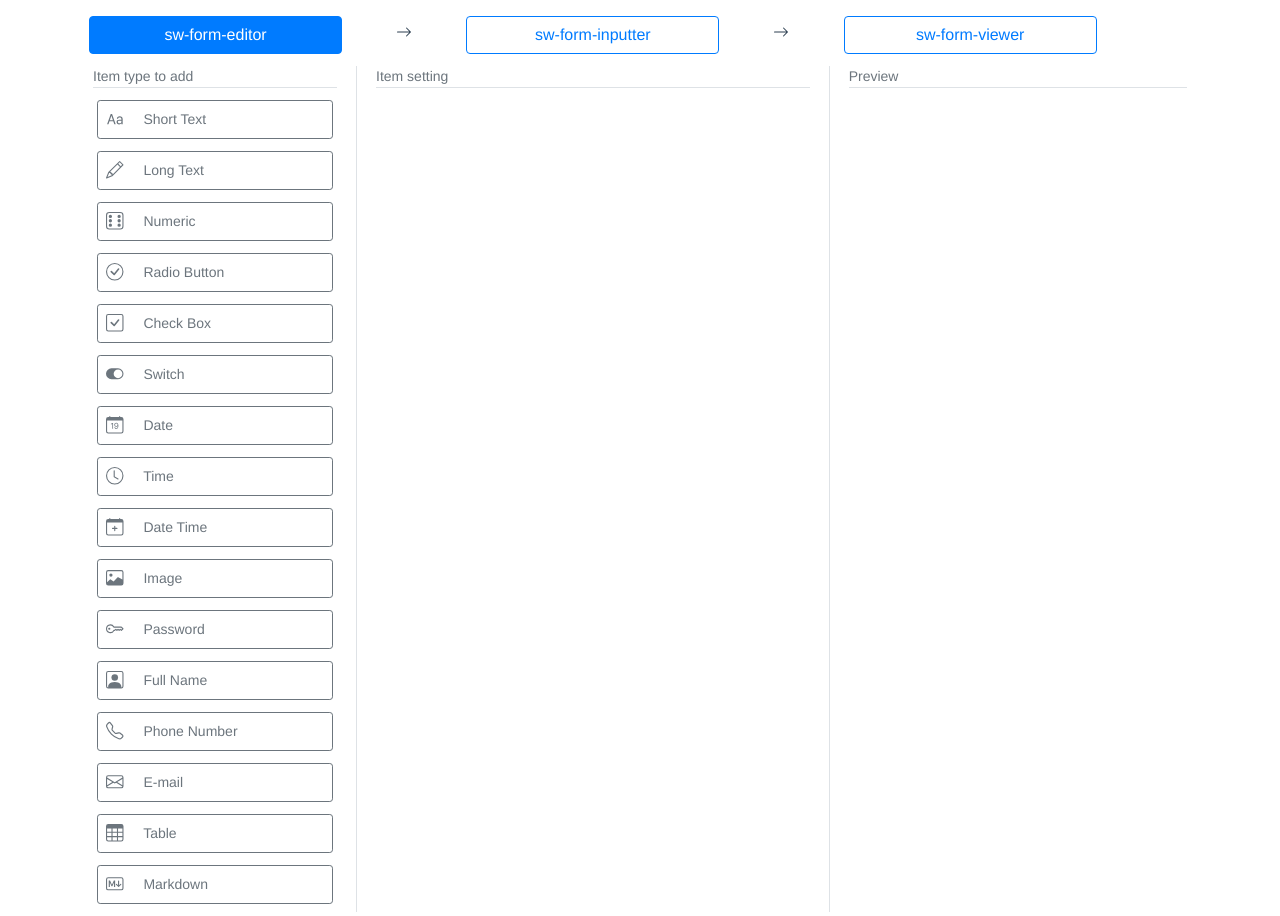
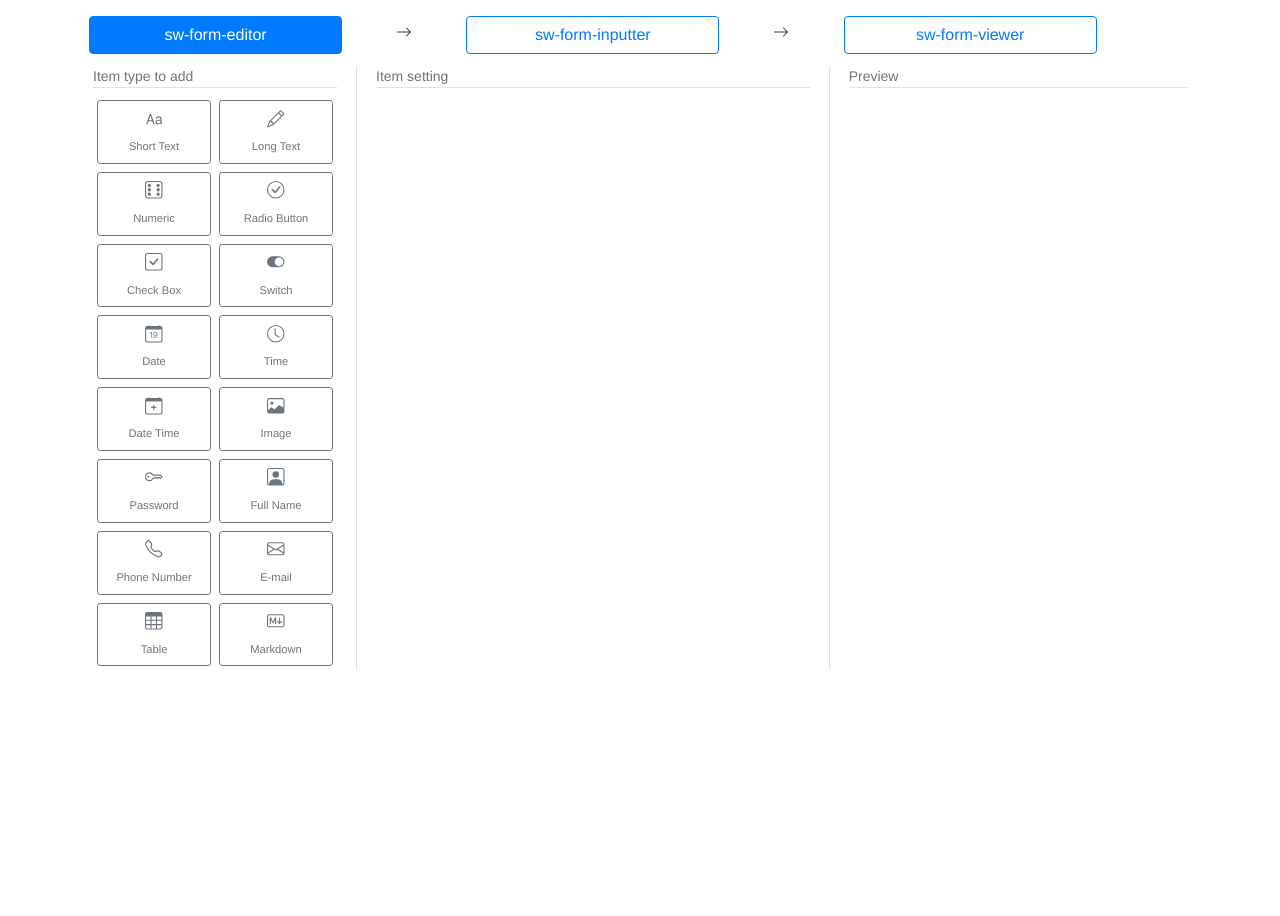
Before and after one commit to shadowsworks/vue-form-builder, a Vue app: page / in a window 1280 px wide. After the commit the page ends 800 px from the top, so only its background shows below. Built offline with nearby package versions, Linux system fonts and the light colour scheme.

Commit message:
タイルオプション追加

```diff
--- a/src/App.vue
+++ b/src/App.vue
@@ -25,6 +25,7 @@
         <sw-form-editor
           :form_info="bind_data.sw_form_editor.init_info"
           :type_info="bind_data.sw_form_editor.type_info"
+          type_option="tile"
           :item_key_option="bind_data.sw_form_editor.item_key_option"
           v-model="bind_data.sw_form_editor.form_info" />
       </div>
--- a/src/components/lang.json
+++ b/src/components/lang.json
@@ -19,11 +19,13 @@
     "numeric":"数値",
     "radio":"ラジオボタン",
     "checkbox":"チェックボックス",
+    "check":"チェック",
     "switch":"スイッチ",
     "family_name":"姓",
     "first_name":"名",
     "full_name": "氏名",
     "phone_number":"電話番号",
+    "phone":"電話番号",
     "date":"日付",
     "select_date":"日付を選択",
     "time":"時刻",
@@ -105,11 +107,13 @@
     "numeric":"Numeric",
     "radio":"Radio Button",
     "checkbox":"Check Box",
+    "check":"Check Box",
     "switch":"Switch",
     "family_name":"Family Name",
     "first_name":"First Name",
     "full_name": "Full Name",
     "phone_number":"Phone Number",
+    "phone":"Phone",
     "date":"Date",
     "select_date":"Select a date",
     "time":"Time",
--- a/src/components/sw-form-editor.vue
+++ b/src/components/sw-form-editor.vue
@@ -3,8 +3,17 @@
     <b-row class="text-left">
       <b-col cols="3" class="border-right">
         <div class="text-secondary mx-1 mt-0 mb-2 small border-bottom" >{{ lang('item_type_to_add') }}</div>
-        <div class="item m-1" v-for="(type_info) in bind_data.type_info" :key="type_info.item_type">
-          <sw-item-type :type_info="type_info" @add_item_method="add_item_method" />
+        <div v-if='type_option=="tile"'>
+          <b-row class="mx-1">
+            <b-col cols="6" class="item mx-0 px-0" v-for="(type_info) in bind_data.type_info" :key="type_info.item_type">
+              <sw-item-type :type_info="type_info" :type_option="type_option" @add_item_method="add_item_method" />
+            </b-col>
+          </b-row>
+        </div>
+        <div v-if='type_option=="list"'>
+          <div class="item m-1" v-for="(type_info) in bind_data.type_info" :key="type_info.item_type">
+            <sw-item-type :type_info="type_info" :type_option="type_option" @add_item_method="add_item_method" />
+          </div>
         </div>
       </b-col>
       <b-col cols="5">
@@ -48,10 +57,15 @@ export default {
     //
     type_info: [ String, Array, Number ],
     //
+    type_option: {
+      type:  String,
+      default: "list"
+    },
+    //
     item_key_option: {
       type:  String,
       default: "false"
-    }
+    },
   },
   // ローカルデータ変数
   data () {
@@ -59,6 +73,7 @@ export default {
       // バインドデータ
       bind_data: {
         type_info: [],
+        type_option: "",
         item_data: [],
         form_info: {
           version: require('../../package.json').version,
@@ -120,7 +135,10 @@ export default {
         this.set_type_info();
       },
       deep: true,
-    }
+    },
+    type_option(){
+      this.bind_data.type_option = this.type_option;
+    },
   },
   // インスタンス初期化後
   created(){
--- a/src/components/sw-item-type.vue
+++ b/src/components/sw-item-type.vue
@@ -1,10 +1,19 @@
 <template>
   <div class="item-type" v-if="state_data.loaded">
-    <b-button block size="sm" variant="outline-secondary" class="p-2 text-left"
-      :title="lang('click_add_item')" @click="onClick()" >
-      <b-icon :icon="bind_data.type_info.icon_name" scale="1" aria-hidden="true"></b-icon>
-      <span class="ml-3"> {{ bind_data.type_info.type_desc }}</span>
-    </b-button>
+    <div v-if='bind_data.type_option=="list"'>
+      <b-button block size="sm" variant="outline-secondary" class="p-2 text-left"
+        :title="lang('click_add_item')" @click="onClick()" >
+        <b-icon :icon="bind_data.type_info.icon_name" scale="1" aria-hidden="true"></b-icon>
+        <span class="ml-3"> {{ bind_data.type_info.type_desc }}</span>
+      </b-button>
+    </div>
+    <div v-if='bind_data.type_option=="tile"'>
+      <b-button block size="sm" variant="outline-secondary" class="p-2 text-center"
+        :title="lang('click_add_item')" @click="onClick()" >
+        <b-icon :icon="bind_data.type_info.icon_name" scale="1" aria-hidden="true"></b-icon>
+        <div class="mt-2 mb-0 fsize">{{ bind_data.type_info.type_desc }}</div>
+      </b-button>
+    </div>
   </div>
 
 </template>
@@ -22,6 +31,11 @@ export default {
   props: {
     // ItemType情報
     type_info: Object,
+    //
+    type_option: {
+      type: String,
+      default: "list"
+    },
   },
   // ローカルデータ変数
   data () {
@@ -29,6 +43,7 @@ export default {
       // バインドデータ
       bind_data: {
         type_info: null,
+        type_option: "",
       },
       state_data: {
         loaded: false,
@@ -45,6 +60,9 @@ export default {
         if( this.item_info != null ){
           this.bind_data.type_info = this.type_info;
         }
+        if( this.type_option != "" ){
+          this.bind_data.type_option = this.type_option;
+        }
       },
       deep: true,
     }
@@ -58,6 +76,7 @@ export default {
   // インスタンスマウント後
   mounted(){
     this.bind_data.type_info = this.type_info;
+    this.bind_data.type_option = this.type_option;
     this.$nextTick(function() {
       this.state_data.loaded = true;
     })
@@ -78,4 +97,7 @@ export default {
   text-align: left;
   padding: 4px;
 }
+.fsize {
+  font-size: 0.7rem;
+}
 </style>
```
